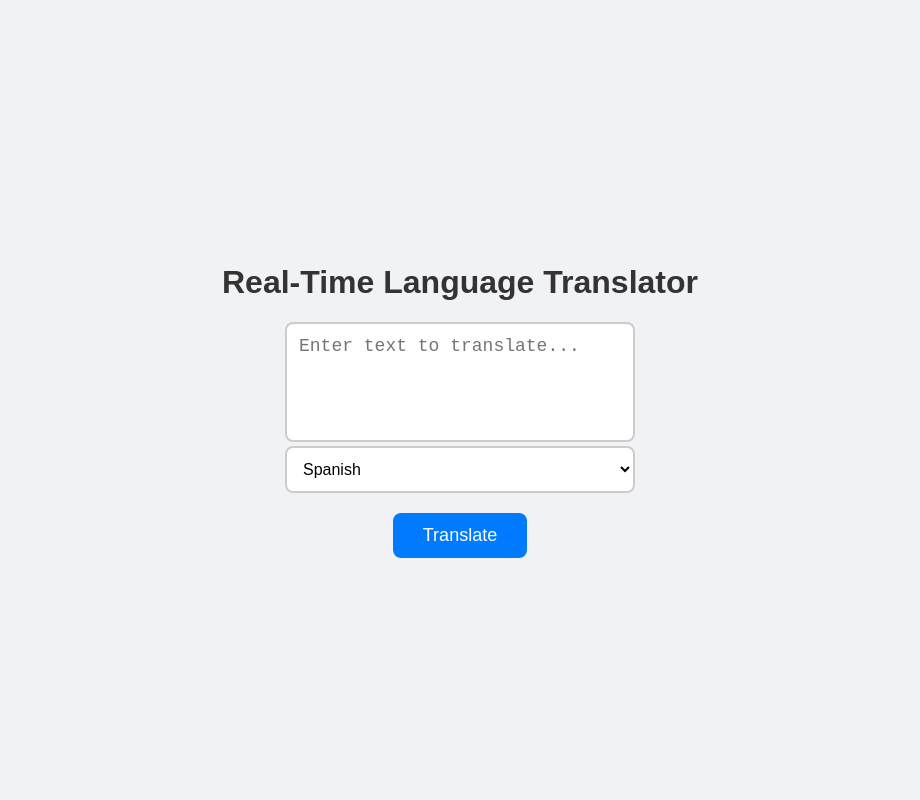
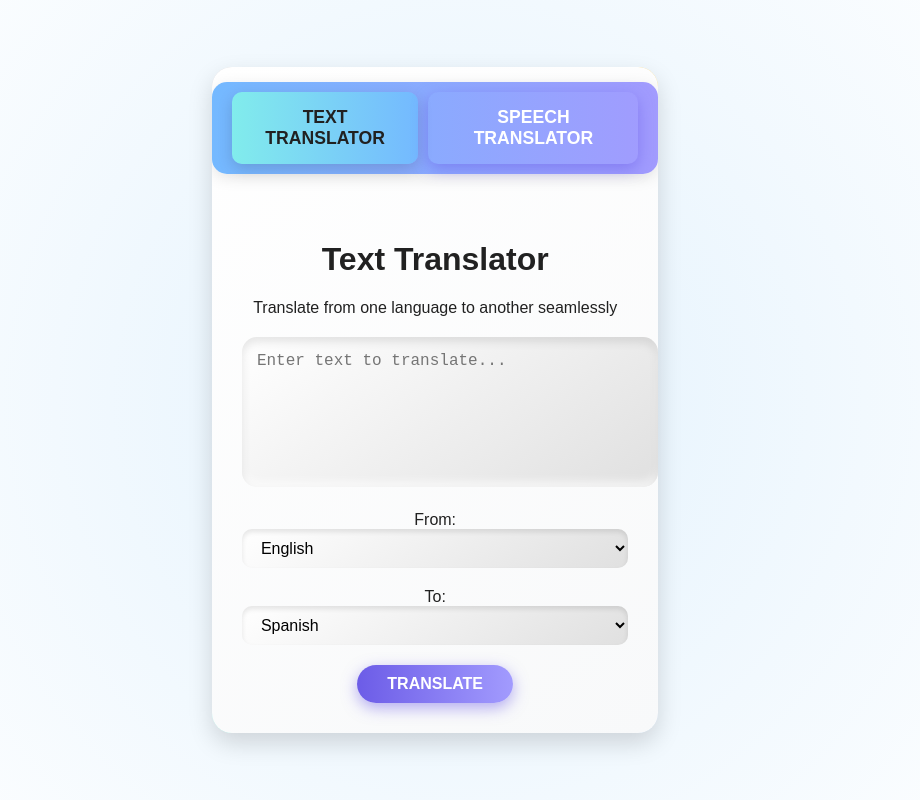
Before and after one commit to Suraj-Sedai/GlobalVoice-Real-Time-Language-Translator, a React (Create React App) app in the folder translator_frontend/: page / in a window 1280 px wide. Shown: the whole page, without its empty margins (180-1100 px from the left). Built offline with nearby package versions, Linux system fonts and the light colour scheme.

Commit message:
improved UI, with the addition of voice-voice in frontend

```diff
--- a/translator_frontend/src/components/Homepage.js
+++ b/translator_frontend/src/components/Homepage.js
@@ -3,29 +3,59 @@ import axios from "axios";
 
 const HomePage = () => {
     const [inputText, setInputText] = useState("");
-    const [selectedLanguage, setSelectedLanguage] = useState("Spanish");
+    const [sourceLanguage, setSourceLanguage] = useState("English");
+    const [targetLanguage, setTargetLanguage] = useState("Spanish");
     const [translatedText, setTranslatedText] = useState("");
-    const [isLoading, setIsLoading] = useState(false);  // Tracks the loading state
-    const [errorMessage, setErrorMessage] = useState("");  // Tracks error messages
+    const [isLoading, setIsLoading] = useState(false);
+    const [errorMessage, setErrorMessage] = useState("");
+    const [activeTab, setActiveTab] = useState("text"); // "text" or "speech"
+
+    const languages = ["English", "Spanish", "French", "Chinese", "Hindi", "Italian", "German", "Nepali"];
 
     const handleTranslate = async () => {
+        setIsLoading(true);
+        setErrorMessage("");
+        setTranslatedText("");
+
         try {
             const response = await axios.post("http://localhost:8000/api/translate/", {
-                input_text: inputText,         // Input text from user
-                target_language: selectedLanguage, // Target language
+                input_text: inputText,
+                source_language: sourceLanguage,
+                target_language: targetLanguage,
             });
             setTranslatedText(response.data.translated_text);
         } catch (error) {
             console.error("Error translating text:", error.response || error);
             setErrorMessage("Error translating text. Please try again.");
+        } finally {
+            setIsLoading(false);
         }
     };
 
+    return (
+        <div className="home-container">
+            {/* Navigation between tabs */}
+            <div className="tab-selector">
+                <button
+                    className={`tab-button ${activeTab === "text" ? "active" : ""}`}
+                    onClick={() => setActiveTab("text")}
+                >
+                    Text Translator
+                </button>
+                <button
+                    className={`tab-button ${activeTab === "speech" ? "active" : ""}`}
+                    onClick={() => setActiveTab("speech")}
+                >
+                    Speech Translator
+                </button>
+            </div>
 
-    return (
-        <div className="container">
-            <h1>Real-Time Language Translator</h1>
-            <div>
+            {/* Conditional Rendering of Content */}
+            {activeTab === "text" ? (
+                <div className="text-tab">
+                    <h1>Text Translator</h1>
+                    <p className="subtitle">Translate from one language to another seamlessly</p>
+                    <div className="form-group">
                         <textarea
                             className="text_area"
                             placeholder="Enter text to translate..."
@@ -33,36 +63,40 @@ const HomePage = () => {
                             onChange={(e) => setInputText(e.target.value)}
                         ></textarea>
                     </div>
-            <div>
+                    <div className="form-group">
+                        <label htmlFor="sourceLanguage">From:</label>
                         <select
                             className="select"
-                    value={selectedLanguage}
-                    onChange={(e) => setSelectedLanguage(e.target.value)}
+                            id="sourceLanguage"
+                            value={sourceLanguage}
+                            onChange={(e) => setSourceLanguage(e.target.value)}
                         >
-                    <option value="Spanish">Spanish</option>
-                    <option value="French">French</option>
-                    <option value="Chinese">Chinese</option>
-                    <option value="Hindi">Hindi</option>
-                    <option value="Italian">Italian</option>
-                    <option value="German">German</option>
-
-                    {/**
-                    <option value="Japanese">Japanese</option>
-                    <option value="Nepali">Nepali</option>
-                     *
-                     */}
-
-
+                            {languages.map((lang) => (
+                                <option key={lang} value={lang}>
+                                    {lang}
+                                </option>
+                            ))}
+                        </select>
+                    </div>
+                    <div className="form-group">
+                        <label htmlFor="targetLanguage">To:</label>
+                        <select
+                            className="select"
+                            id="targetLanguage"
+                            value={targetLanguage}
+                            onChange={(e) => setTargetLanguage(e.target.value)}
+                        >
+                            {languages.map((lang) => (
+                                <option key={lang} value={lang}>
+                                    {lang}
+                                </option>
+                            ))}
                         </select>
                     </div>
                     <button onClick={handleTranslate} disabled={isLoading}>
                         {isLoading ? "Translating..." : "Translate"}
                     </button>
-
-            {/* Display error message */}
                     {errorMessage && <div className="error-message">{errorMessage}</div>}
-
-            {/* Display Translated Text */}
                     {translatedText && (
                         <div className="translated-text">
                             <h2>Translated Text:</h2>
@@ -70,6 +104,18 @@ const HomePage = () => {
                         </div>
                     )}
                 </div>
+            ) : (
+                <div className="speech-tab">
+                    <h1>Speech-to-Speech Translator</h1>
+                    <p className="subtitle">Speak in one language and hear the translation</p>
+                    <button className="record-btn">🎤 Start Speaking</button>
+                    <div className="speech-output">
+                        <h2>Translation:</h2>
+                        <p>Output speech will appear here...</p>
+                    </div>
+                </div>
+            )}
+        </div>
     );
 };
 
--- a/translator_frontend/src/styles.css
+++ b/translator_frontend/src/styles.css
@@ -1,87 +1,197 @@
-/* Body */
+/* Global Styling */
 body {
-    font-family: 'Arial', sans-serif;
-    background-color: #f0f2f5;
-    color: #333;
+    font-family: 'Poppins', sans-serif;
+    margin: 0;
+    padding: 0;
+    background: radial-gradient(circle, #e3f2fd, #ffffff); /* Light futuristic gradient */
+    color: #212121; /* Neutral text color */
     display: flex;
     justify-content: center;
     align-items: center;
-    height: 100vh;
-    margin: 0;
+    min-height: 100vh;
+    overflow: hidden;
 }
 
-/* Textarea */
-.text_area {
-    width: 100%;
-    max-width: 350px;
-    height: 120px;
-    padding: 12px;
-    font-size: 18px;
-    border: 2px solid #ccc;
-    border-radius: 8px;
-    box-sizing: border-box;
-    resize: none;
-    transition: border 0.3s ease;
+/* Main Container */
+.home-container {
+    width: 90%;
+    max-width: 1000px;
+    background: linear-gradient(145deg, #ffffff, #f8f9fa);
+    border-radius: 20px;
+    box-shadow: 0 10px 25px rgba(0, 0, 0, 0.15), inset 0 1px 2px rgba(255, 255, 255, 0.5);
+    overflow: hidden;
+    position: relative;
+    animation: fadeIn 1.5s ease;
 }
 
-.text_area:focus {
-    border-color: #007BFF;
+/* Glowing Accent Borders */
+.home-container::before {
+    content: '';
+    position: absolute;
+    top: -5px;
+    left: -5px;
+    right: -5px;
+    bottom: -5px;
+    border-radius: 20px;
+    background: linear-gradient(45deg, #74ebd5, #acb6e5, #f8b500);
+    z-index: -1;
+    filter: blur(15px);
+    animation: glow 3s infinite alternate;
+}
+
+/* Tab Selector */
+.tab-selector {
+    display: flex;
+    justify-content: center;
+    gap: 10px;
+    background: linear-gradient(90deg, #74b9ff, #a29bfe);
+    padding: 10px 20px;
+    border-radius: 15px;
+    margin: 15px auto;
+    max-width: 700px;
+    box-shadow: 0 4px 15px rgba(0, 0, 0, 0.1);
+}
+
+.tab-button {
+    padding: 15px 20px;
+    font-size: 1.1rem;
+    font-weight: 600;
+    text-transform: uppercase;
+    color: #ffffff;
+    background: none;
+    border: none;
+    border-radius: 10px;
+    cursor: pointer;
+    transition: all 0.3s ease;
+}
+
+.tab-button.active {
+    background: linear-gradient(90deg, #81ecec, #74b9ff);
+    color: #212121;
+    box-shadow: 0 5px 15px rgba(0, 0, 0, 0.15);
+}
+
+.tab-button:hover {
+    background: linear-gradient(90deg, #fd79a8, #74b9ff);
+}
+
+/* Content Sections */
+.text-tab, .speech-tab {
+    padding: 30px;
+    text-align: center;
+    animation: fadeIn 0.8s ease;
+}
+
+/* Gradient Cards */
+.form-group {
+    margin: 20px 0;
+}
+
+textarea.text_area {
+    width: 100%;
+    height: 120px;
+    padding: 15px;
+    font-size: 1rem;
+    border: none;
+    border-radius: 15px;
+    background: linear-gradient(145deg, #ffffff, #e0e0e0);
+    box-shadow: inset 0 5px 10px rgba(0, 0, 0, 0.1), inset 0 -5px 10px rgba(255, 255, 255, 0.7);
+    resize: none;
+    transition: box-shadow 0.3s ease;
+}
+
+textarea.text_area:focus {
+    box-shadow: 0 0 15px rgba(116, 185, 255, 0.7);
     outline: none;
 }
 
-/* Select Dropdown */
-.select {
+/* Dropdown Menus */
+select.select {
     width: 100%;
-    max-width: 350px;
-    padding: 12px;
-    font-size: 16px;
-    border: 2px solid #ccc;
-    border-radius: 8px;
-    background-color: #fff;
+    padding: 10px 15px;
+    font-size: 1rem;
+    border: none;
+    border-radius: 10px;
+    background: linear-gradient(145deg, #ffffff, #e0e0e0);
+    box-shadow: inset 0 3px 5px rgba(0, 0, 0, 0.1);
     cursor: pointer;
-    transition: border 0.3s ease;
+    transition: box-shadow 0.3s ease;
 }
 
-.select:focus {
-    border-color: #007BFF;
+select.select:focus {
+    box-shadow: 0 0 15px rgba(116, 185, 255, 0.7);
     outline: none;
 }
 
-/* Button */
+/* Action Buttons */
 button {
-    padding: 12px 30px;
-    font-size: 18px;
-    background-color: #007BFF;
-    color: white;
+    padding: 10px 30px;
+    font-size: 1rem;
+    font-weight: bold;
+    text-transform: uppercase;
+    color: #ffffff;
+    background: linear-gradient(90deg, #6c5ce7, #a29bfe);
     border: none;
-    border-radius: 8px;
+    border-radius: 50px;
     cursor: pointer;
-    transition: background-color 0.3s ease;
-    margin-top: 20px;
+    transition: all 0.3s ease;
+    box-shadow: 0 5px 15px rgba(108, 92, 231, 0.5);
 }
 
-button:hover {
-    background-color: #0056b3;
+button:disabled {
+    background: #dfe6e9;
+    cursor: not-allowed;
 }
 
-/* Container */
-.translated-text {
-    text-align: center;
-    background-color: #fff;
-    border-radius: 12px;
-    padding: 30px;
-    box-shadow: 0 4px 10px rgba(0, 0, 0, 0.1);
-    width: 100%;
-    max-width: 450px;
+button:hover:not(:disabled) {
+    background: linear-gradient(90deg, #6c5ce7, #00cec9);
+    box-shadow: 0 8px 20px rgba(0, 184, 148, 0.5);
 }
 
-/* Translated Text */
-h2 {
-    color: #007BFF;
+/* Glow Effects */
+@keyframes glow {
+    0% {
+        filter: blur(5px);
+    }
+    100% {
+        filter: blur(25px);
+    }
 }
 
-p {
-    font-size: 18px;
-    line-height: 1.6;
-    color: #555;
+@keyframes fadeIn {
+    0% {
+        opacity: 0;
+        transform: translateY(20px);
+    }
+    100% {
+        opacity: 1;
+        transform: translateY(0);
+    }
 }
+
+/* Speech Tab Output */
+.speech-output {
+    margin-top: 30px;
+    padding: 20px;
+    border-radius: 10px;
+    background: linear-gradient(145deg, #ffffff, #f2f2f2);
+    box-shadow: inset 0 3px 5px rgba(0, 0, 0, 0.1), inset 0 -3px 5px rgba(255, 255, 255, 0.6);
+}
+
+.record-btn {
+    padding: 12px 25px;
+    font-size: 1rem;
+    font-weight: bold;
+    color: #fff;
+    background: linear-gradient(90deg, #00b894, #00cec9);
+    border: none;
+    border-radius: 50px;
+    cursor: pointer;
+    transition: all 0.3s ease;
+    box-shadow: 0 5px 15px rgba(0, 184, 148, 0.5);
+}
+
+.record-btn:hover {
+    background: linear-gradient(90deg, #00cec9, #81ecec);
+    box-shadow: 0 8px 20px rgba(0, 184, 148, 0.7);
+}
```
Also changed, not shown: 1 other file (tests, documents, lock files or other folders). Lines whose indentation alone changed are shown as unchanged.
